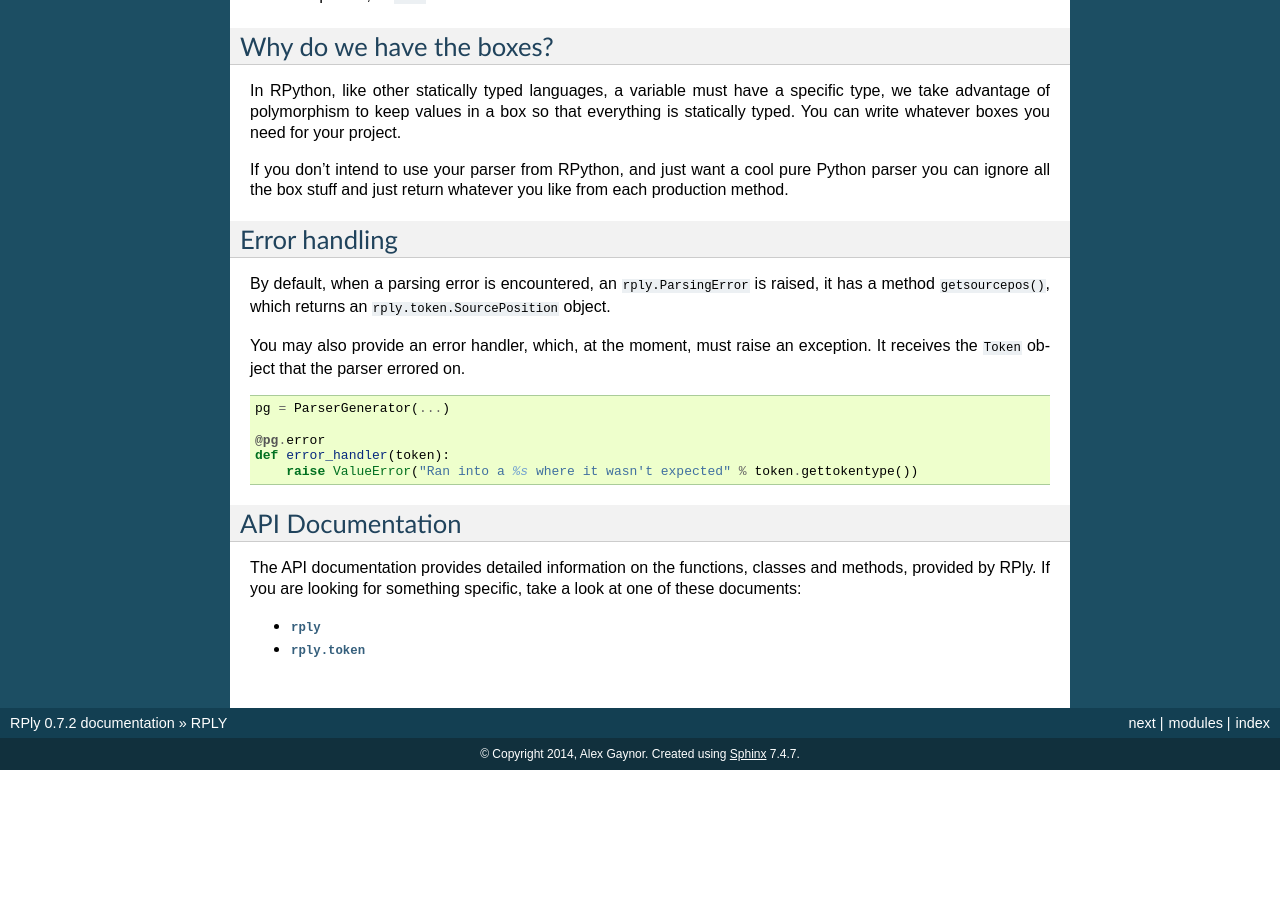
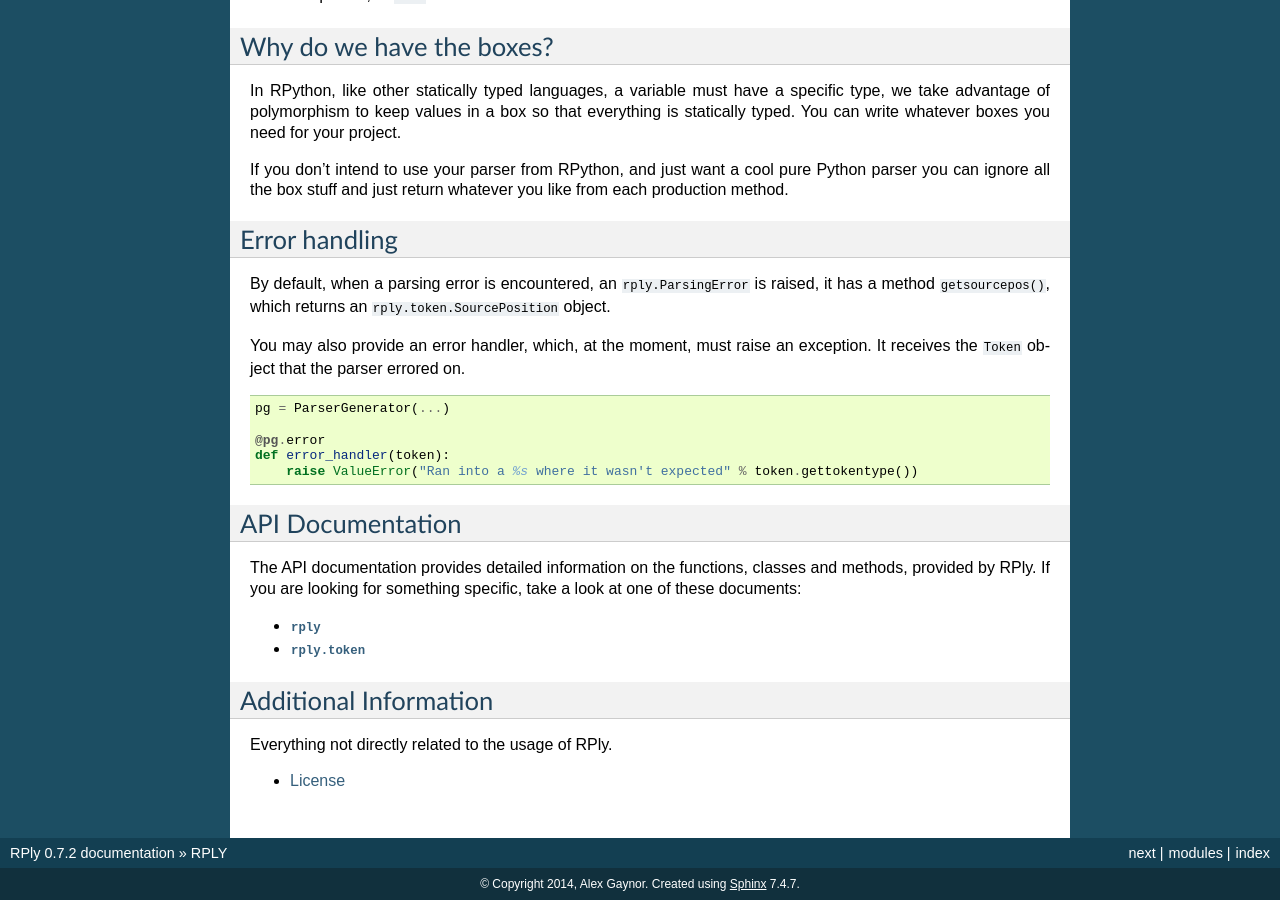
Before and after one commit to alex/rply, a Sphinx documentation site: the page built from docs/index.rst, in a window 1280 px wide and 900 px high, scrolled down 1143 px. Built offline with Sphinx 7.4.7, drawn with Linux system fonts in a browser that asks for light colours; before the commit the page ends 1913 px from its top, so only the background shows below that; some of the changed text lies outside the part shown.

Commit message:
Add License to documentation

```diff
--- /dev/null
+++ b/docs/additional/license.rst
@@ -0,0 +1,4 @@
+License
+=======
+
+.. include:: ../../LICENSE
--- a/docs/index.rst
+++ b/docs/index.rst
@@ -114,3 +114,13 @@ take a look at one of these documents:
 
    api/rply.rst
    api/token.rst
+
+
+Additional Information
+----------------------
+
+Everything not directly related to the usage of RPly.
+
+.. toctree::
+
+   additional/license.rst
```
